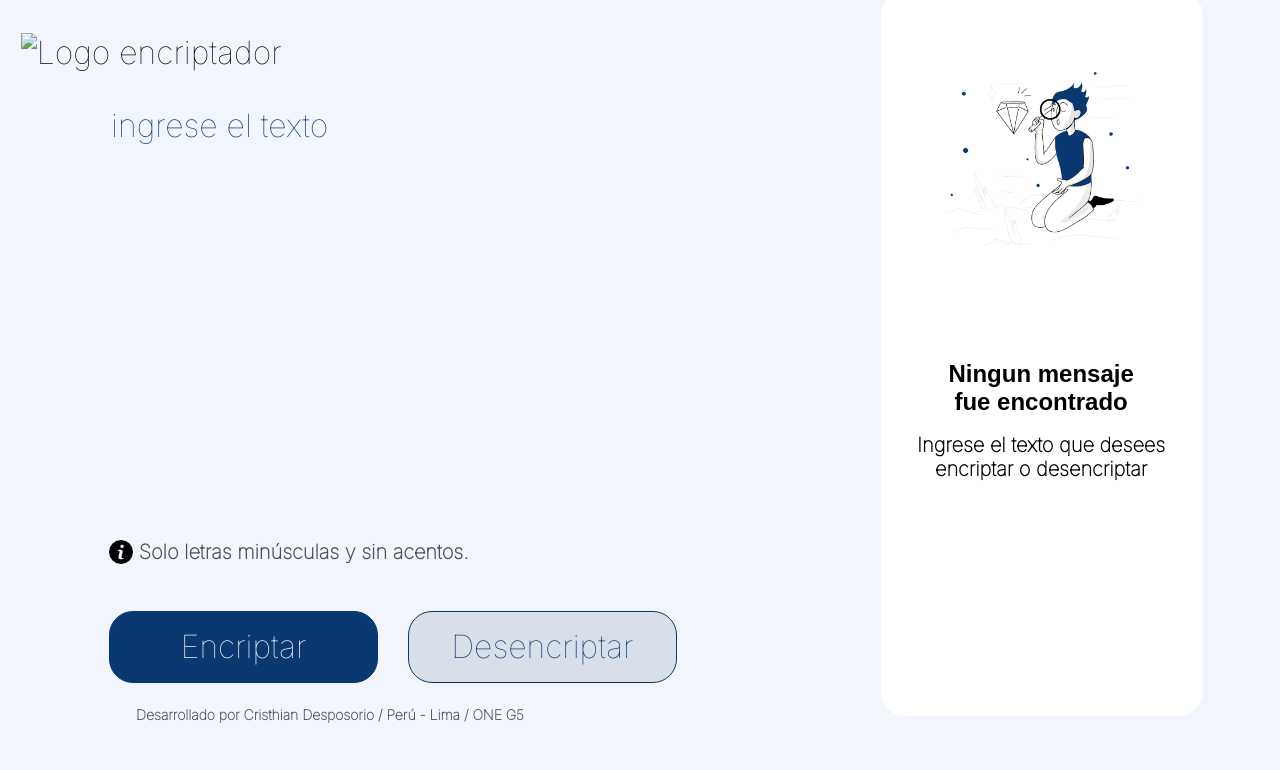
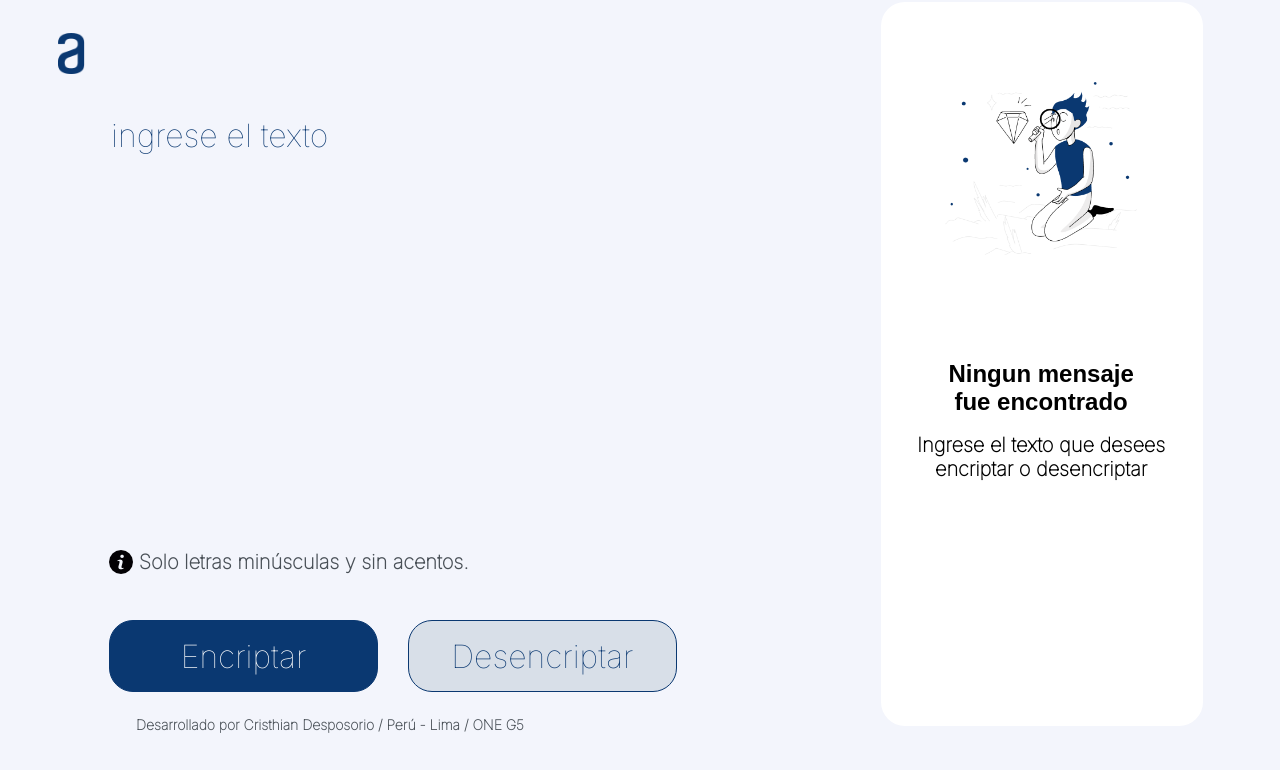
Before and after one commit to CristhianManuel/retoUno, a plain HTML site: page index.html in a window 1280 px wide. Drawn offline with Linux system fonts and the light colour scheme; the site is published under a folder, as on GitHub Pages, so addresses that start at the root find nothing.

Commit message:
modifica ruta img

```diff
--- a/index.html
+++ b/index.html
@@ -12,7 +12,7 @@
 </head>
 <body>
     <header>
-        <img src="/img/logo.png" alt="Logo encriptador" class="logo">
+        <img src="./img/logo.png" alt="Logo encriptador" class="logo">
     </header>
     <main >
         <section>
```
